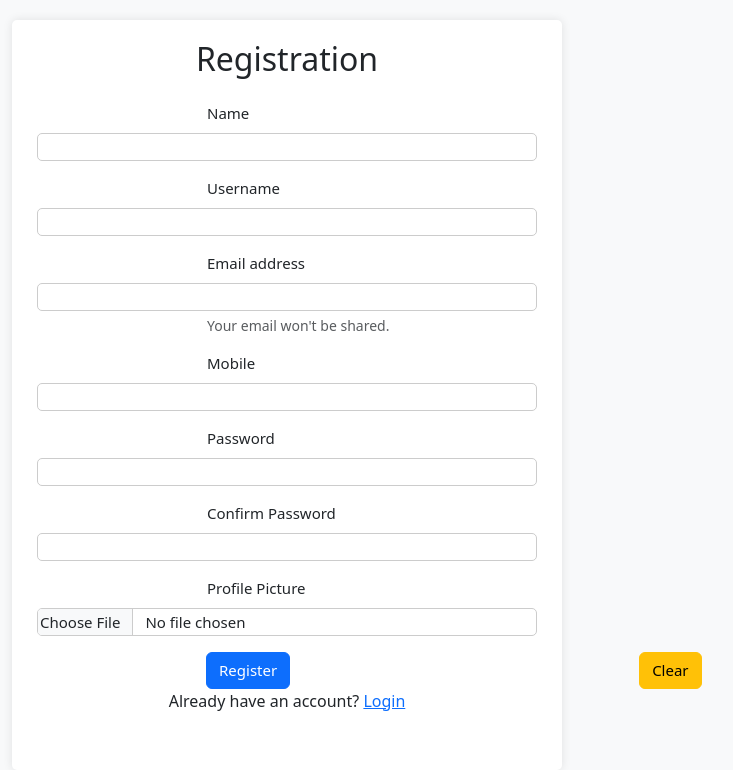
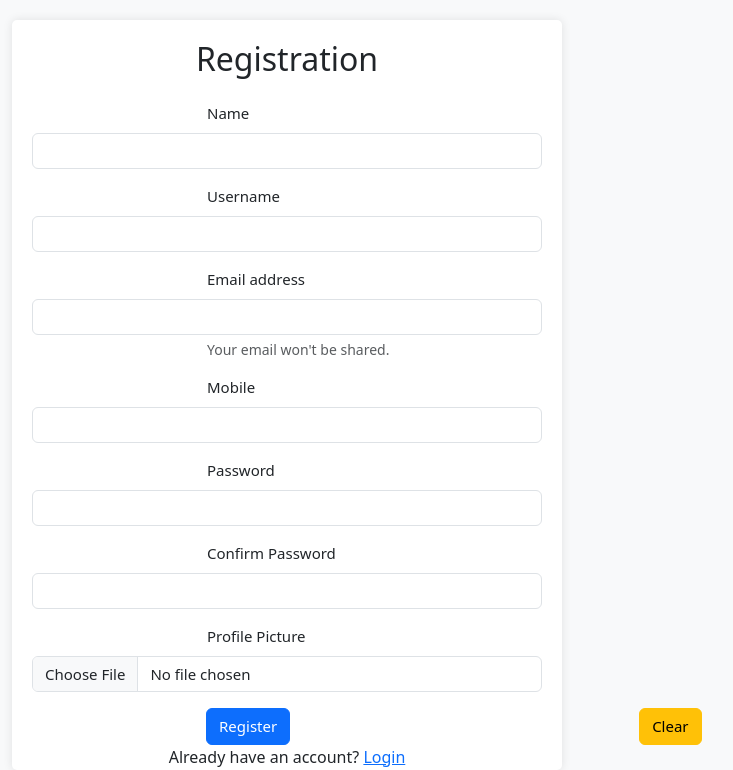
Before and after one commit to jabedhossainxyz/Ebook-Application-with-AI-integrated-using-PHP-and-MYSQL, a PHP site: page /auth/register.php in a window 1280 px wide. Shown: the part 56-826 px from the top of the page, without its empty margins (488-1221 px from the left). Run offline with PHP 8.4, Linux system fonts and the light colour scheme.

Commit message:
This commit widens the input field in the registration form and removes the 500px margin from the form.

```diff
--- a/auth/register.php
+++ b/auth/register.php
@@ -34,17 +34,8 @@
                         object-fit: cover;
                 }
 
-                .form-control {
-                        width: 500px;
-                        margin: 0 auto;
-                        padding: 2px;
-                        border: 1px solid #ccc;
-                        border-radius: 5px;
-                        font-size: 12px;
-                        display: block;
-                        box-sizing: border-box;
 
-                }
+
         </style>
 
 </head>
--- a/style/style.css
+++ b/style/style.css
@@ -24,17 +24,17 @@ form {
         margin-left: 500px;
 }
 
-/* .form-control {
+.form-control {
         width: 500px;
         margin: 0 auto;
-        padding: 0px;
+        padding: 2px;
         border: 1px solid #ccc;
         border-radius: 5px;
         font-size: 12px;
         display: block;
         box-sizing: border-box;
 
-} */
+}
 
 .form-check-input {
         margin-top: 0.3rem;
```
